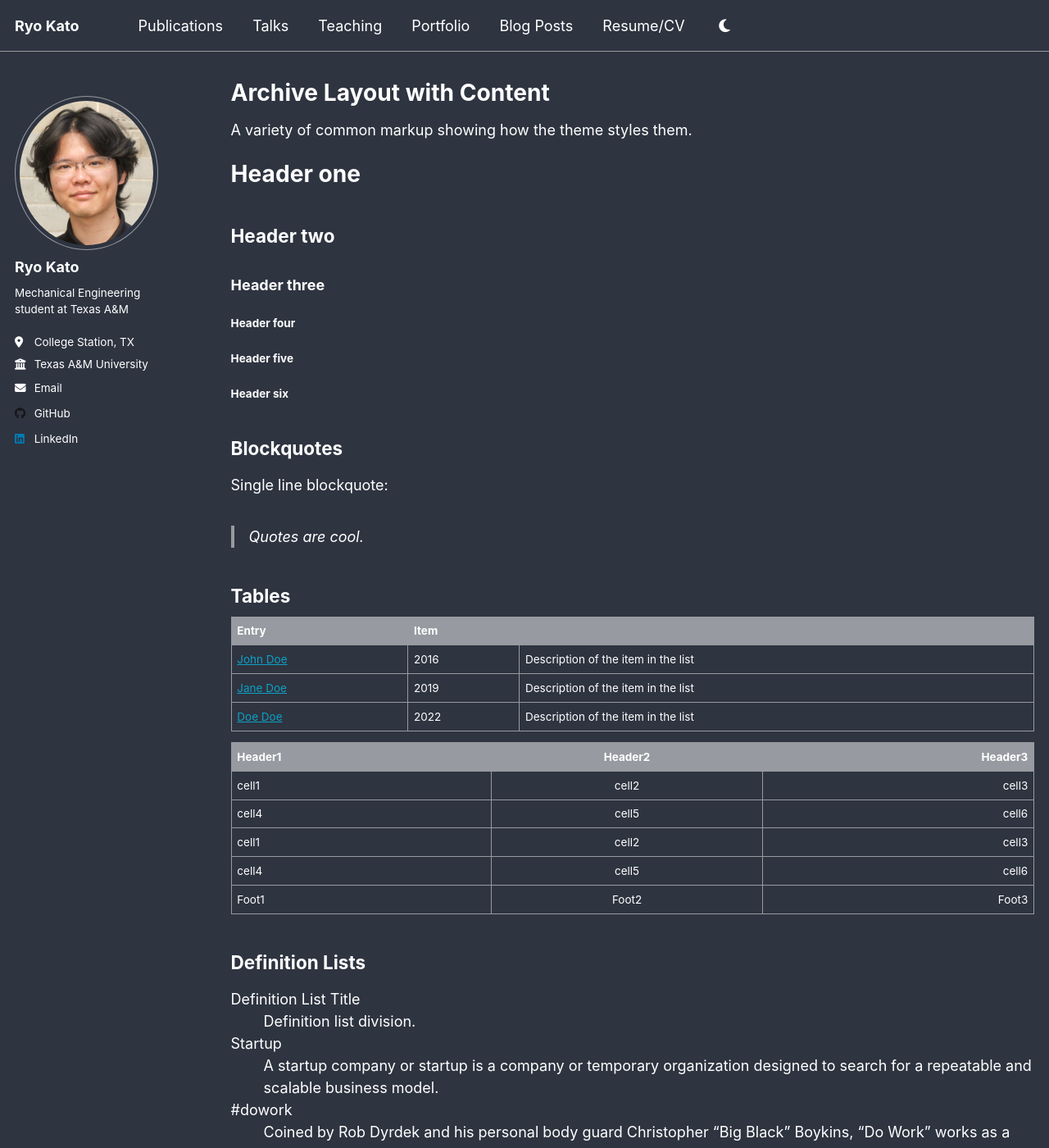
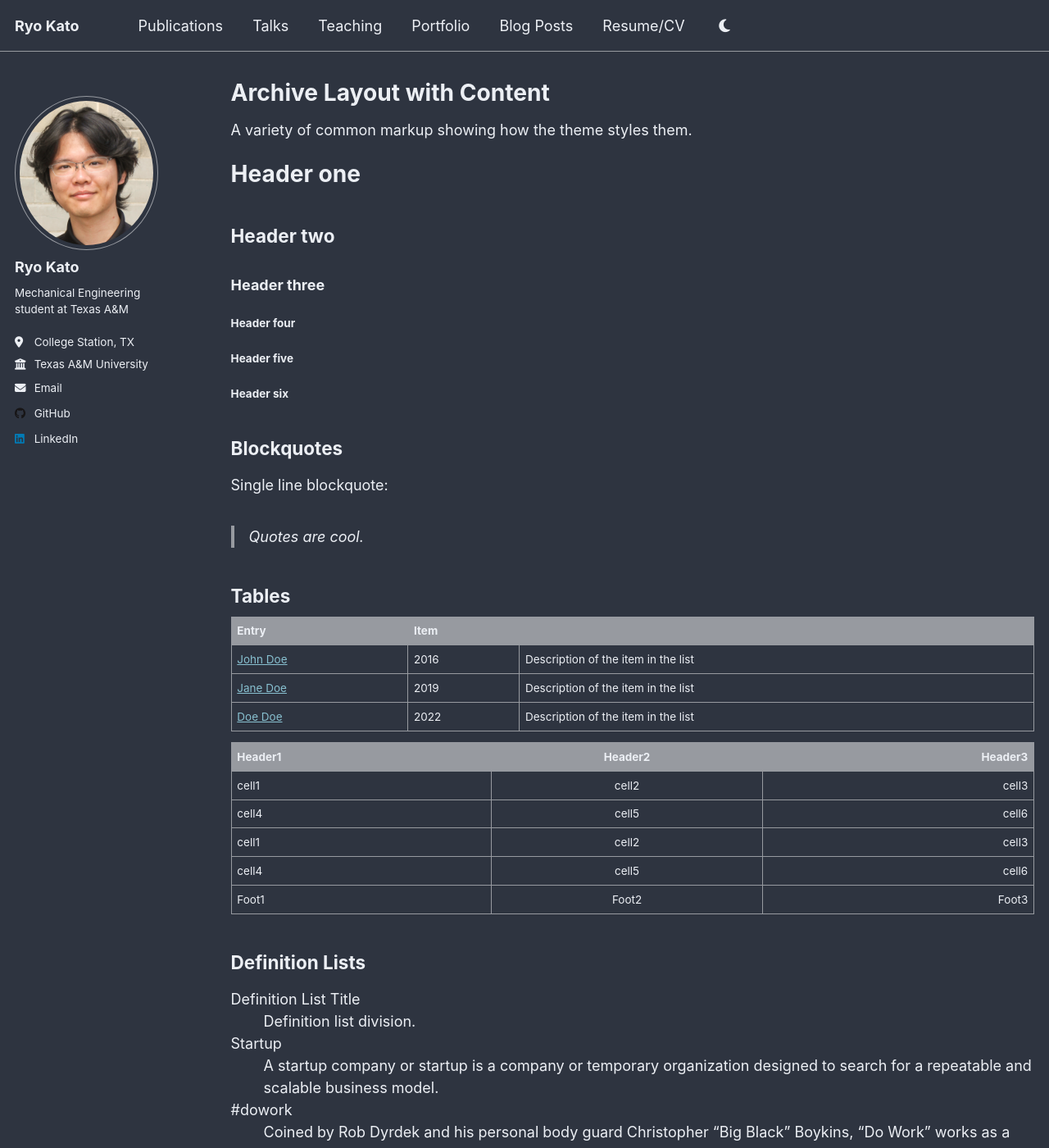
Before and after one commit to theryokato/theryokato.github.io, a Jekyll site: the page built from _pages/archive-layout-with-content.md, in a window 1280 px wide and 1400 px high. Shown: the whole window at 82% size. Built offline with Jekyll 4.4.1, drawn with Linux system fonts in a browser that asks for light colours; a script that is not in the unit is left out.

Commit message:
Style changes 5

```diff
--- a/_sass/_syntax.scss
+++ b/_sass/_syntax.scss
@@ -17,7 +17,7 @@ div.highlighter-rouge, figure.highlight {
     top: 0;
     right: 0;
     padding: 0.5em;
-    background-color: mix(#fff, #2e3440, 90%);
+    background-color: mix(#fff, #2b4252, 90%);
     content: "\f121";
     font-family: "Font Awesome 6 Free" !important;
     font-size: $type-size-6;
--- a/_sass/theme/_dark.scss
+++ b/_sass/theme/_dark.scss
@@ -11,8 +11,8 @@ $light-gray                 : mix(#fff, $gray, 50%);
 $background                 : #2e3440;
 $background-light           : mix(#fff, $background, 80%);
 $background-lighter         : mix(#fff, $background, 90%);
-$text                       : #ffffff;
-$link                       : #0ea1c5;
+$text                       : #eceff4;
+$link                       : #88c0d0;
 $link-dark                  : mix(#000, $link, 25%);
 $link-light                 : mix(#fff, $link, 25%);
 
```
